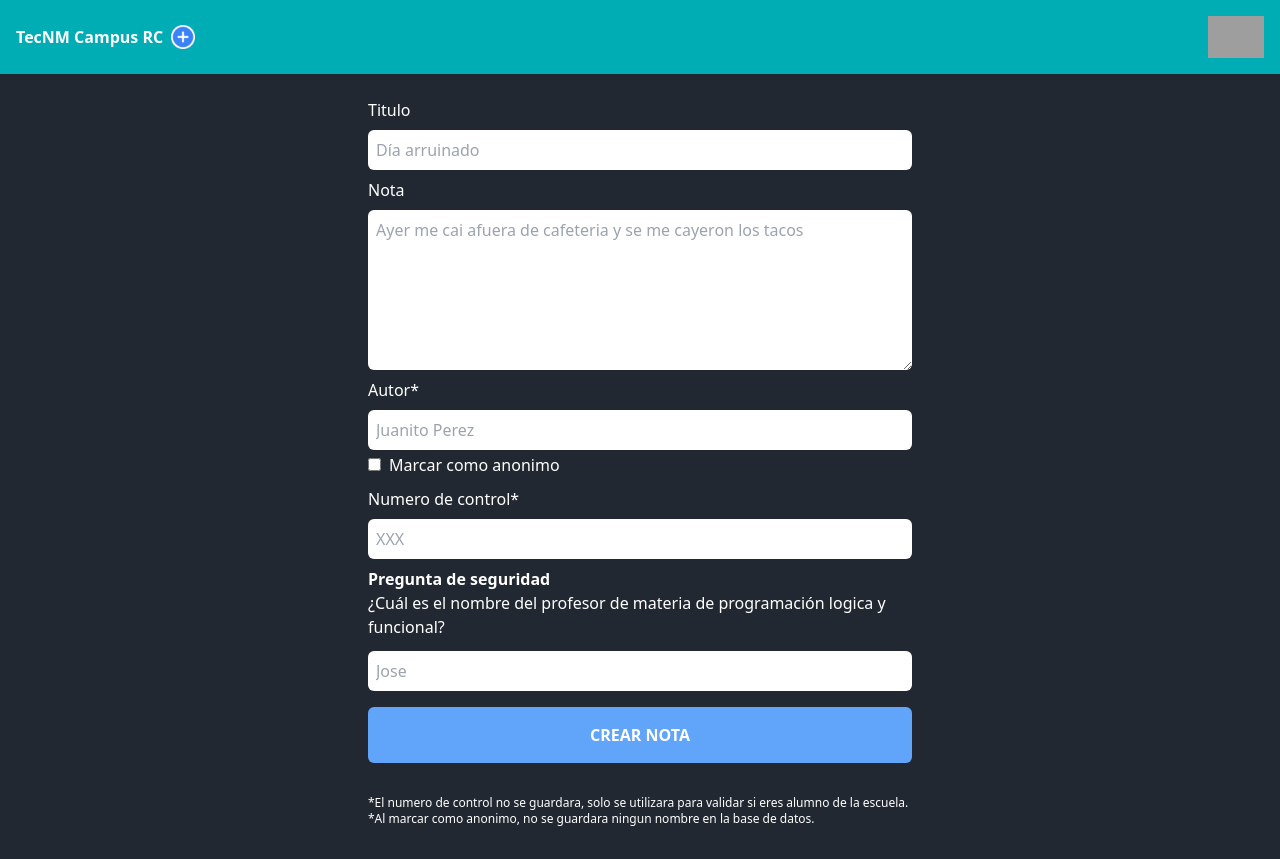
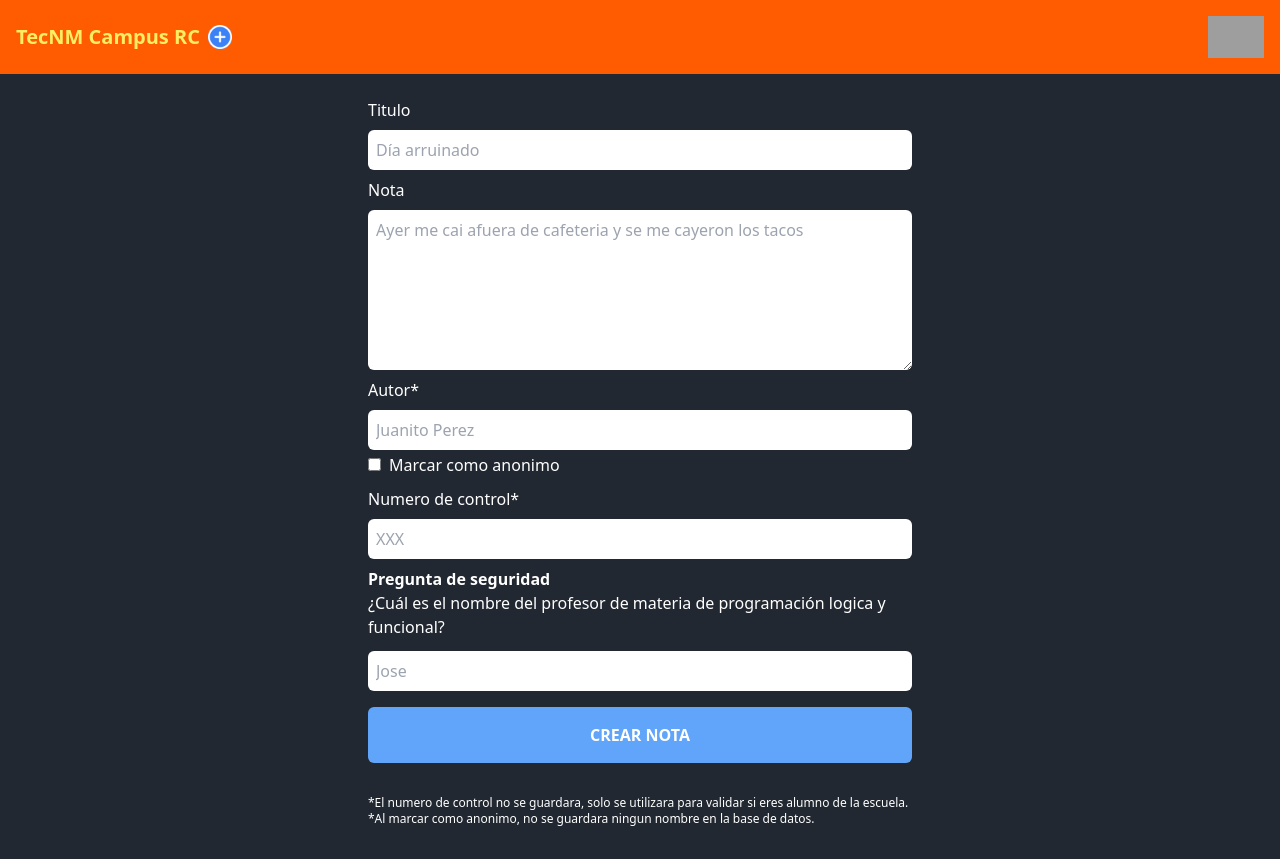
Before and after one commit to Betoml5/teCriticaFrontend, a React (Create React App) app: page /create in a window 1280 px wide. Built offline with nearby package versions, Linux system fonts and the light colour scheme; no server answers; grey boxes are pictures that could not be loaded.

Commit message:
Add spooky colors

```diff
--- a/src/components/Header.jsx
+++ b/src/components/Header.jsx
@@ -3,9 +3,9 @@ import { Link } from "react-router-dom";
 
 const Header = () => {
   return (
-    <header className="bg-[#00ADB5] flex justify-between items-center text-white  p-4">
+    <header className="bg-[#FF5B00] flex justify-between items-center text-white  p-4">
       <div className="flex items-center ">
-        <Link to="/" className="font-bold mr-2">
+        <Link to="/" className="font-bold mr-2 md:text-xl text-[#FFEE63]">
           TecNM Campus RC
         </Link>
         <Link
--- a/src/components/Review.jsx
+++ b/src/components/Review.jsx
@@ -5,7 +5,7 @@ import "../styles/components/Review.css";
 const Review = ({ review }) => {
   return (
     <div
-      className={`text-white min-h-[120px] max-h-[120px] bg-[#5C2E7E]  p-4 rounded-lg shadow-lg cursor-pointer hover:opacity-80`}
+      className={`text-white min-h-[120px] max-h-[120px] bg-[#990000]  p-4 rounded-lg shadow-lg cursor-pointer hover:opacity-80`}
     >
       <Link to={`/${review.id}`}>
         <h3 className="truncate font-semibold">{review.title}</h3>
```
